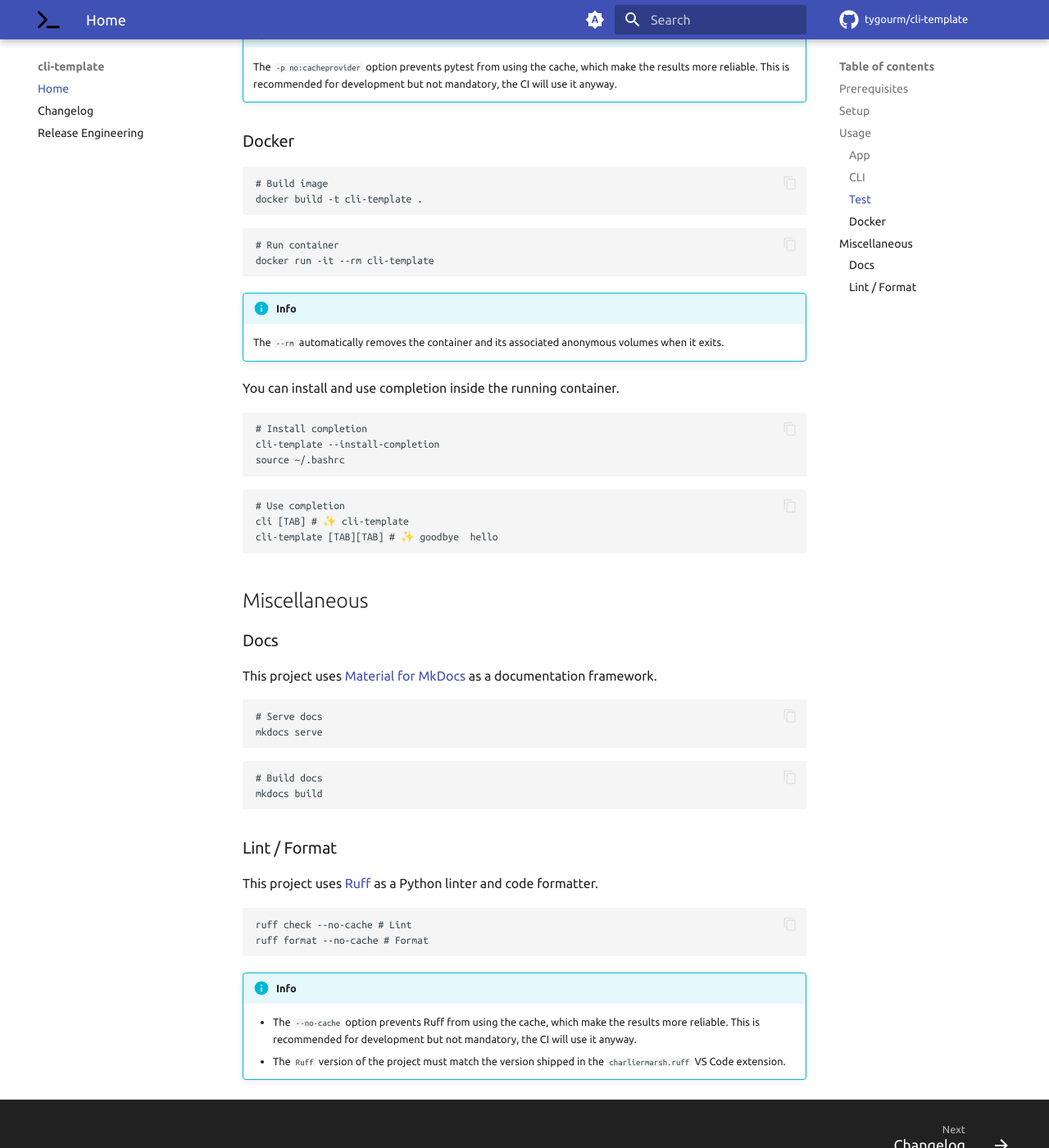
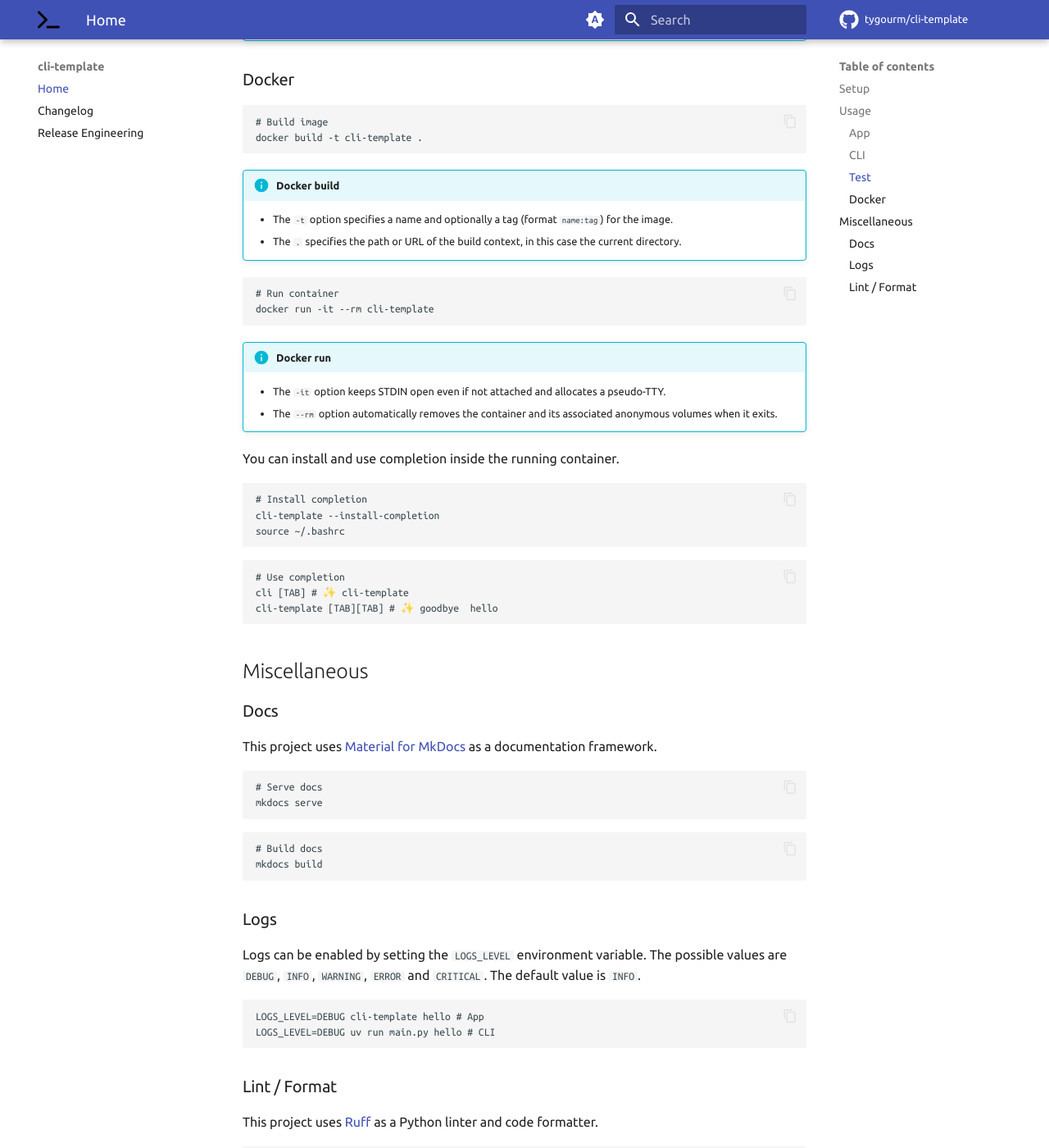
Before and after one commit to tygourm/cli-template, an MkDocs documentation site: the page built from docs/README.md, in a window 1280 px wide and 1400 px high, scrolled down 1650 px. Shown: the whole window at 82% size. Built offline with MkDocs 1.6.1 and Material for MkDocs 9.7.7, drawn with Linux system fonts in a browser that asks for light colours; plug-ins that fetch from the network failed and are left out; comment, search, counter and statistics services are not loaded; some of the changed text lies outside the part shown.

````diff
--- a/docs/README.md
+++ b/docs/README.md
@@ -7,23 +7,20 @@ Yet another template.
     - **DRY** Don't Repeat Yourself
     - **KISS** Keep It Simple, Stupid
     - **YAGNI** You Ain't Gonna Need It
-    - **SOLID** Single responsibility, Open/closed, Liskov
-    substitution, Interface segregation, Dependency inversion
-
-## Prerequisites
-
-This project uses [uv](https://docs.astral.sh/uv) as a Python
-package and project manager.
+    - **SOLID** Single responsibility, Open/closed, Liskov substitution, Interface
+    segregation, Dependency inversion
 
 ## Setup
+
+This project uses [uv](https://docs.astral.sh/uv) as a Python package and
+project manager.
 
 ```bash
 uv sync --all-groups --frozen
 ```
 
-This command will create a virtual environment and install the
-project dependencies. You need to activate the virtual
-environment before continuing.
+This command will create a virtual environment and install all the project
+dependencies. You need to activate the virtual environment before continuing.
 
 ```bash
 source .venv/bin/activate
@@ -70,20 +66,18 @@ cli-template [TAB][TAB] # ✨ goodbye  hello
 
 ### Test
 
-This project uses [pytest](https://pypi.org/project/pytest) for
-testing and [pytest-cov](https://pypi.org/project/pytest-cov) for
-code coverage.
+This project uses [pytest](https://pypi.org/project/pytest) for testing and
+[pytest-cov](https://pypi.org/project/pytest-cov) for code coverage.
 
 ```bash
 pytest -p no:cacheprovider
 ```
 
-!!! info
+!!! info "pytest cache"
 
-    The `-p no:cacheprovider` option prevents pytest from using
-    the cache, which make the results more reliable. This is
-    recommended for development but not mandatory, the CI will
-    use it anyway.
+    The `-p no:cacheprovider` option prevents pytest from using the cache, which
+    makes the results more reliable. This is recommended for development but not
+    mandatory, the CI will use it anyway.
 
 ### Docker
 
@@ -92,15 +86,24 @@ pytest -p no:cacheprovider
 docker build -t cli-template .
 ```
 
+!!! info "Docker build"
+
+    - The `-t` option specifies a name and optionally a tag (format `name:tag`) for
+    the image.
+    - The `.` specifies the path or URL of the build context, in this case the
+    current directory.
+
 ```bash
 # Run container
 docker run -it --rm cli-template
 ```
 
-!!! info
+!!! info "Docker run"
 
-    The `--rm` automatically removes the container and its
-    associated anonymous volumes when it exits.
+    - The `-it` option keeps STDIN open even if not attached and allocates a
+    pseudo-TTY.
+    - The `--rm` option automatically removes the container and its associated
+    anonymous volumes when it exits.
 
 You can install and use completion inside the running container.
 
@@ -121,8 +124,8 @@ cli-template [TAB][TAB] # ✨ goodbye  hello
 ### Docs
 
 This project uses
-[Material for MkDocs](https://squidfunk.github.io/mkdocs-material)
-as a documentation framework.
+[Material for MkDocs](https://squidfunk.github.io/mkdocs-material) as a
+documentation framework.
 
 ```bash
 # Serve docs
@@ -134,20 +137,29 @@ mkdocs serve
 mkdocs build
 ```
 
+### Logs
+
+Logs can be enabled by setting the `LOGS_LEVEL` environment variable. The
+possible values are `DEBUG`, `INFO`, `WARNING`, `ERROR` and `CRITICAL`. The
+default value is `INFO`.
+
+```bash
+LOGS_LEVEL=DEBUG cli-template hello # App
+LOGS_LEVEL=DEBUG uv run main.py hello # CLI
+```
+
 ### Lint / Format
 
-This project uses [Ruff](https://docs.astral.sh/ruff) as a Python
-linter and code formatter.
+This project uses [Ruff](https://docs.astral.sh/ruff) as a Python linter and
+code formatter.
 
 ```bash
 ruff check --no-cache # Lint
 ruff format --no-cache # Format
 ```
 
-!!! info
+!!! info "Ruff cache"
 
-    - The `--no-cache` option prevents Ruff from using the cache,
-    which make the results more reliable. This is recommended for
-    development but not mandatory, the CI will use it anyway.
-    - The `Ruff` version of the project must match the version
-    shipped in the `charliermarsh.ruff` VS Code extension.
+    The `--no-cache` option prevents Ruff from using the cache, which makes the
+    results more reliable. This is recommended for development but not mandatory,
+    the CI will use it anyway.
--- a/mkdocs.yml
+++ b/mkdocs.yml
@@ -1,9 +1,5 @@
 site_name: cli-template
-site_url: http://127.0.0.1:8000
 site_description: Yet another template.
-
-repo_name: tygourm/cli-template
-repo_url: https://github.com/tygourm/cli-template
 
 theme:
   name: material
@@ -11,10 +7,10 @@ theme:
   features:
     - content.code.copy
     - navigation.footer
+    - navigation.indexes
     - navigation.instant
     - navigation.instant.prefetch
     - navigation.instant.progress
-    - navigation.prune
     - navigation.top
     - navigation.tracking
     - search.share
@@ -51,15 +47,18 @@ theme:
   icon:
     repo: fontawesome/brands/github
 
+repo_name: tygourm/cli-template
+repo_url: https://github.com/tygourm/cli-template
+
 plugins:
   - offline
   - privacy
   - search
 
-markdown_extensions:
-  - admonition
-
 nav:
   - Home: README.md
   - Changelog: CHANGELOG.md
   - Release Engineering: RELENG.md
+
+markdown_extensions:
+  - admonition
--- a/pyproject.toml
+++ b/pyproject.toml
@@ -13,7 +13,7 @@ cli-template = "main:app"
 
 [dependency-groups]
 docs = ["mkdocs-material"]
-lint = ["ruff==0.11.2"]
+lint = ["ruff==0.12.0"]
 test = ["pytest", "pytest-cov"]
 
 [tool.hatch.build]
````
Also changed, not shown: other parts of docs/README.md (+4 -5 lines), README.md (+22 -15 lines), docs/CHANGELOG.md (+7 -5 lines), docs/RELENG.md (+13 -16 lines), main.py (+6 -2 lines), 8 other files.
